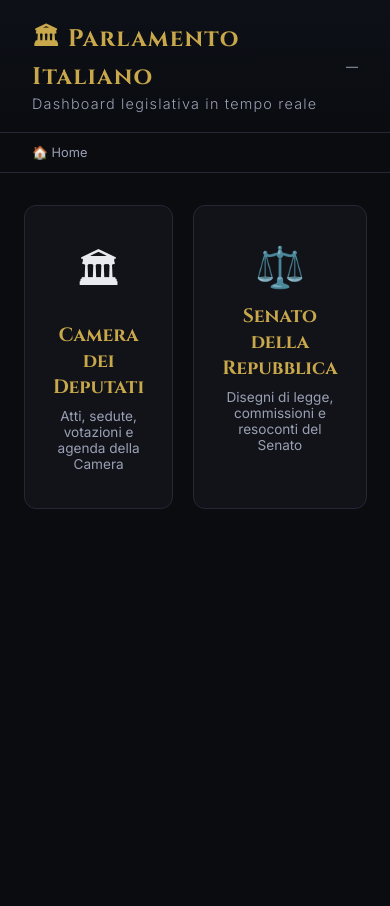
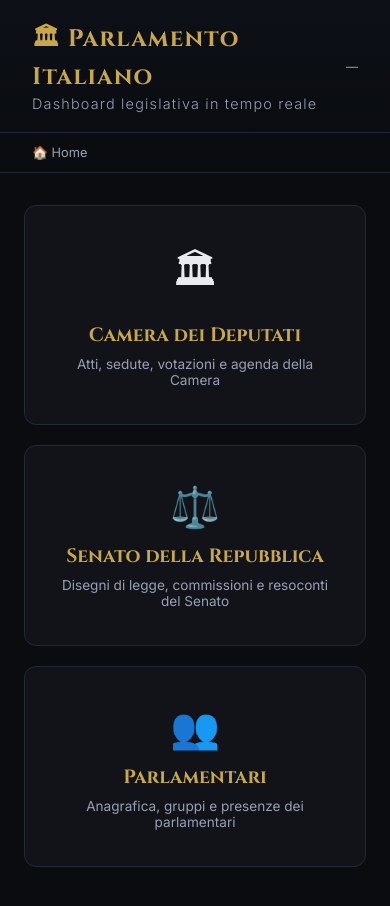
Before and after one commit to rossidamiano97/parlamento-dashboard, a website: page index.html in a window 390 px wide. Before the commit the page ends 844 px from the top, so only its background shows below. Drawn offline with Linux system fonts and the light colour scheme.

Commit message:
Update level-grid to use responsive columns

```diff
--- a/index.html
+++ b/index.html
@@ -23,7 +23,7 @@
     #breadcrumb span:hover { color: var(--accent); }
     #breadcrumb .sep { color: var(--border); }
     main { max-width: 1100px; margin: 0 auto; padding: 32px 24px; }
-    .level-grid { display: grid; grid-template-columns: 1fr 1fr; gap: 20px; margin-bottom: 32px; }
+    .level-grid { display: grid; grid-template-columns: repeat(auto-fit, minmax(240px, 1fr)); gap: 20px; margin-bottom: 32px; }
     .level-card { background: var(--surface); border: 1px solid var(--border); border-radius: 12px; padding: 36px 28px; cursor: pointer; transition: all 0.2s; text-align: center; }
     .level-card:hover { border-color: var(--accent); transform: translateY(-2px); }
     .level-card .icon { font-size: 2.5rem; margin-bottom: 12px; }
@@ -206,6 +206,10 @@
         <div class="level-card" onclick="selectSource('senato')">
           <div class="icon">⚖️</div><h2>Senato della Repubblica</h2>
           <p>Disegni di legge, commissioni e resoconti del Senato</p>
+        </div>
+        <div class="level-card" onclick="window.location.href='presenze.html'">
+          <div class="icon">👥</div><h2>Parlamentari</h2>
+          <p>Anagrafica, gruppi e presenze dei parlamentari</p>
         </div>
       </div>`;
   }
```
